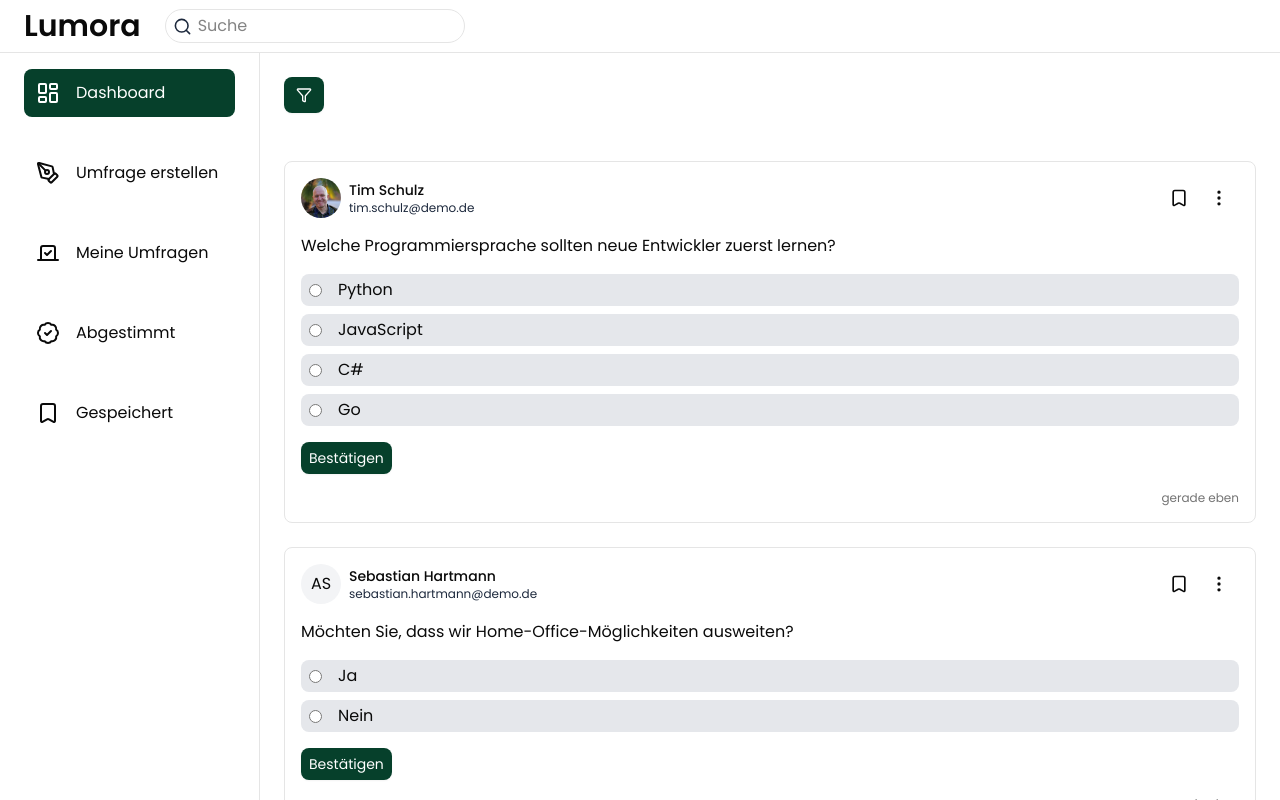
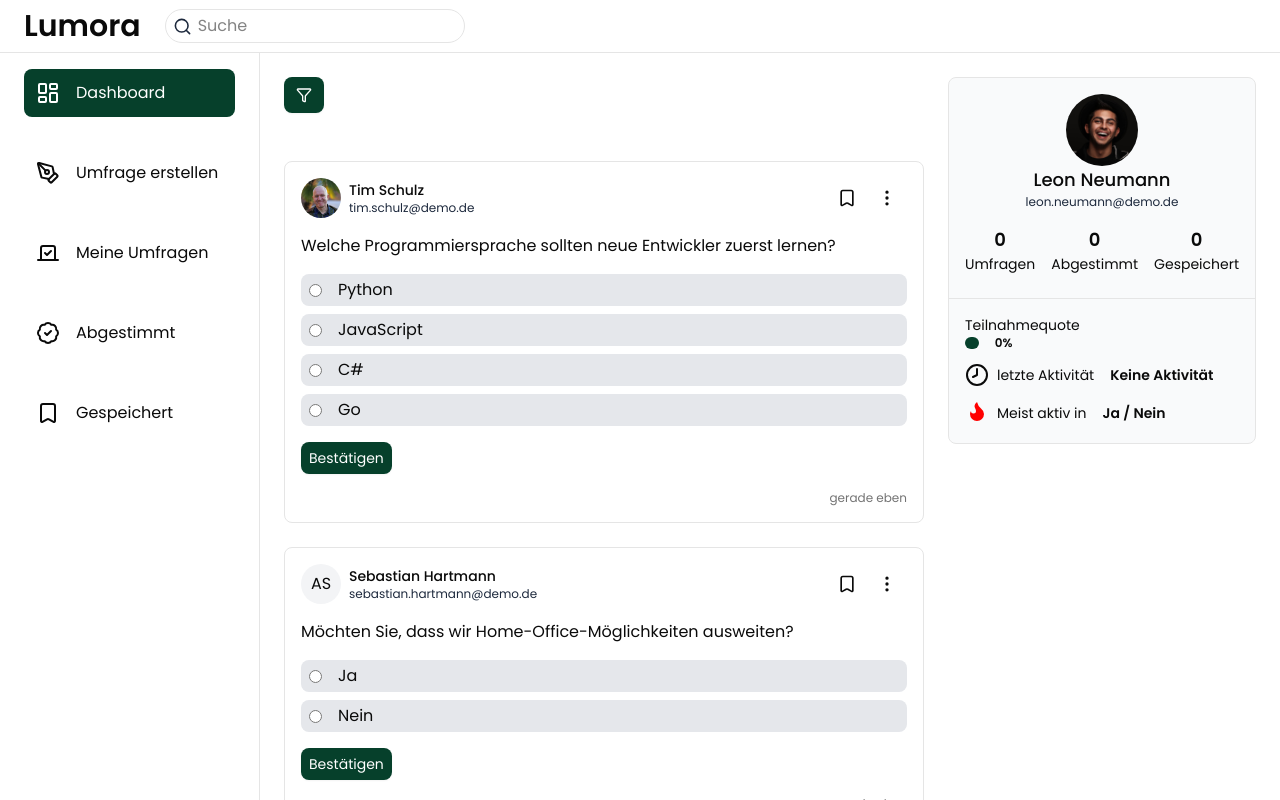
Before and after one commit to Marvin348/Lumora, a React (Vite) app: page / in a window 1280 px wide. Shown: the top 800 px of the page. Built offline with nearby package versions, Linux system fonts and the light colour scheme.

Commit message:
add user-stats and mobile

```diff
--- a/src/components/layout/AppLayout.tsx
+++ b/src/components/layout/AppLayout.tsx
@@ -6,6 +6,7 @@ import { useActiveUserStore } from "@/store/activeUser/useActiveUserStore";
 import { useUsers } from "@/hooks/useUsers";
 import { Spinner } from "@/components/ui/spinner";
 import { UserContext } from "@/context/useUserContext";
+import UserStats from "@/components/user/UserStats";
 
 const AppLayout = () => {
   const { data: users, isLoading, error } = useUsers();
@@ -17,7 +18,12 @@ const AppLayout = () => {
     setActiveUserId("u15");
   }, [setActiveUserId]);
 
-  if (isLoading) return <Spinner />;
+  if (isLoading)
+    return (
+      <div className="flex items-center justify-center h-screen">
+        <Spinner />
+      </div>
+    );
   if (error) return <div>Error</div>;
   if (!users) return null;
 
@@ -34,10 +40,15 @@ const AppLayout = () => {
             onOpen={isSidebarOpen}
           />
 
-          <main className="flex-1 p-6">
-            <div>
+          <main className="flex-1 p-6 xl:flex gap-6">
+            <div className="flex-1">
               <Outlet />
             </div>
+            <aside className="hidden xl:inline-block">
+              <div className="xl:sticky top-5 right-0">
+                <UserStats />
+              </div>
+            </aside>
           </main>
         </div>
       </div>
--- a/src/components/layout/Header.tsx
+++ b/src/components/layout/Header.tsx
@@ -1,7 +1,9 @@
 import { Link } from "react-router";
-import { Menu, Search } from "lucide-react";
+import { Menu, Search, User } from "lucide-react";
 import Searchbar from "@/components/search/Searchbar";
 import { useState } from "react";
+import { useUsersContext } from "@/context/useUserContext";
+import UserMenu from "@/components/user/UserMenu";
 
 type HeaderProps = {
   onOpen: () => void;
@@ -9,14 +11,14 @@ type HeaderProps = {
 
 const Header = ({ onOpen }: HeaderProps) => {
   const [openSearchbar, setOpenSearchbar] = useState(false);
+  const users = useUsersContext();
 
   return (
-    <nav className="flex items-center justify-between sm:justify-normal gap-6">
+    <nav className="relative flex items-center justify-between sm:justify-normal gap-6">
       <button className="md:hidden cursor-pointer" onClick={onOpen}>
         <Menu />
       </button>
 
-      {/* Logo (verschwindet bei Search auf Mobile) */}
       {!openSearchbar && (
         <Link to="/">
           <h2 className="font-semibold text-3xl">Lumora</h2>
@@ -31,6 +33,7 @@ const Header = ({ onOpen }: HeaderProps) => {
         <Searchbar onClose={() => setOpenSearchbar(false)} />
       </div>
 
+      <div className="flex items-center">
         {!openSearchbar && (
           <button
             className="sm:hidden cursor-pointer"
@@ -39,6 +42,11 @@ const Header = ({ onOpen }: HeaderProps) => {
             <Search />
           </button>
         )}
+
+        <div>
+          <UserMenu />
+        </div>
+      </div>
     </nav>
   );
 };
--- a/src/components/poll/PollCard.tsx
+++ b/src/components/poll/PollCard.tsx
@@ -43,10 +43,6 @@ const PollCard = ({ poll, users }: PollCardProps) => {
   const pollTimeAgo = getTimeAgo(createdAt);
   const myVote = votes.find((vote) => vote.userId === activeUserId);
   const voteTimeAgo = myVote ? getTimeAgo(myVote?.createdAt) : null;
-
-  // console.log(pollTimeAgo);
-  // console.log("voteTimeAgo", voteTimeAgo);
-  // console.log(votes);
 
   if (!author) return null;
 
--- a/src/components/user/UserInfo.tsx
+++ b/src/components/user/UserInfo.tsx
@@ -3,24 +3,30 @@ import { AVATARS } from "@/data/avatar";
 
 type UserInfoProps = {
   user: User;
+  variant?: "default" | "centered";
 };
-const UserInfo = ({ user }: UserInfoProps) => {
+const UserInfo = ({ user, variant }: UserInfoProps) => {
   const { name, email, avatarKey } = user;
+
+  const isCentered = variant === "centered";
+
   return (
     <>
       {avatarKey ? (
         <img
           src={AVATARS[avatarKey]}
           alt="Avatar"
-          className="size-10 rounded-full"
+          className={`rounded-full ${isCentered ? "size-18" : "size-10"}`}
         />
       ) : (
-        <div className="flex items-center justify-center size-10 rounded-full bg-gray-100">
+        <div
+          className={`flex items-center justify-center rounded-full bg-gray-100 ${isCentered ? "size-18" : "size-10"}`}
+        >
           AS
         </div>
       )}
-      <div>
-        <p className="text-sm font-medium">{name}</p>
+      <div className={isCentered ? "text-center" : ""}>
+        <p className={`font-medium ${isCentered ? "text-lg" : "text-sm"}`}>{name}</p>
         <p className="text-xs text-slate-800">{email}</p>
       </div>
     </>
--- /dev/null
+++ b/src/components/user/UserMenu.tsx
@@ -0,0 +1,46 @@
+import { User } from "lucide-react";
+import UserStats from "@/components/user/UserStats";
+import { useState, useRef, useEffect } from "react";
+
+const UserMenu = () => {
+  const [openUserStats, setOpenUserStats] = useState(false);
+  const ref = useRef<HTMLDivElement>(null);
+
+  useEffect(() => {
+    const handleClick = (e: MouseEvent) => {
+      if (!ref.current?.contains(e.target as Node)) {
+        setOpenUserStats(false);
+      }
+    };
+
+    document.addEventListener("mousedown", handleClick);
+    return () => document.removeEventListener("mousedown", handleClick);
+  }, []);
+
+  useEffect(() => {
+    const handleEsc = (e: KeyboardEvent) => {
+      if (e.key === "Escape") setOpenUserStats(false);
+    };
+
+    document.addEventListener("keydown", handleEsc);
+    return () => document.removeEventListener("keydown", handleEsc);
+  }, []);
+
+  return (
+    <div className="relative" ref={ref}>
+      <button
+        className="ml-4 mt-1 xl:hidden"
+        onClick={() => setOpenUserStats((prev) => !prev)}
+      >
+        <User />
+      </button>
+
+      {openUserStats && (
+        <div className="absolute right-0 md:-right-30 mt-2 bg-white border rounded-xl shadow-lg p-4 animate-in fade-in slide-in-from-top-2 z-50">
+          <UserStats />
+        </div>
+      )}
+    </div>
+  );
+};
+export default UserMenu;
--- /dev/null
+++ b/src/components/user/UserStats.tsx
@@ -0,0 +1,93 @@
+import { useUserStats } from "@/hooks/useUserStats";
+import UserInfo from "@/components/user/UserInfo";
+import { useActiveUserStore } from "@/store/activeUser/useActiveUserStore";
+import { getTimeAgo } from "@/utils/getTimeAgo";
+import { Flame, Clock8 } from "lucide-react";
+import type { PollType } from "@/types/pollType";
+import { useUsersContext } from "@/context/useUserContext";
+
+const UserStats = () => {
+  const {
+    pollsCreated,
+    votesGiven,
+    bookmarks,
+    participationRate,
+    lastActivityDate,
+    mostActiveType,
+  } = useUserStats();
+  const users = useUsersContext();
+  const activeUserId = useActiveUserStore((state) => state.activeUserId);
+  const activeUser = users.find((user) => user.id === activeUserId);
+
+  if (!activeUser) return <div>Kein User aktiv</div>;
+
+  const typeLabels: Record<PollType, string> = {
+    yes_no: "Ja / Nein",
+    rating: "Bewertung",
+    open_ended: "Kommentar",
+    single_choice: "Einzelauswahl",
+  };
+
+  console.log(activeUser);
+  console.log(useUserStats());
+  return (
+    <div className="border rounded-md bg-gray-50">
+      <div className="p-4">
+        <div className="flex flex-col items-center">
+          <UserInfo user={activeUser} variant="centered" />
+        </div>
+        <div className="mt-4 flex items-center justify-between gap-4 ">
+          <p className="text-center text-sm">
+            <span className="block text-lg font-semibold">{pollsCreated}</span>{" "}
+            Umfragen
+          </p>
+          <p className="text-center text-sm">
+            <span className="block text-lg font-semibold">{votesGiven}</span>{" "}
+            Abgestimmt
+          </p>
+          <p className="text-center text-sm">
+            <span className="block text-lg font-semibold">{bookmarks}</span>{" "}
+            Gespeichert
+          </p>
+        </div>
+      </div>
+
+      <div className="mt-2 pt-4 p-4 border-t">
+        <div>
+          <p className=" text-sm">Teilnahmequote</p>
+          <div className="flex items-center gap-4">
+            <div
+              className="block h-3 bg-custom rounded-md"
+              style={{
+                width: participationRate === 0 ? "5%" : `${participationRate}%`,
+              }}
+            ></div>
+            <p className="text-xs font-semibold">{participationRate}%</p>
+          </div>
+        </div>
+
+        <div className="mt-3 text-sm flex items-center">
+          <p className="flex items-center gap-2">
+            <Clock8 /> letzte Aktivität
+          </p>
+          <span className="ml-4 font-semibold">
+            {lastActivityDate
+              ? getTimeAgo(lastActivityDate)
+              : "Keine Aktivität"}
+          </span>
+        </div>
+
+        <div className="mt-3 text-sm flex items-center">
+          <p className="flex items-center gap-2">
+            <Flame className="mb-1" fill="red" stroke="none" />
+            Meist aktiv in
+          </p>
+          <span className="ml-4 font-semibold">
+            {mostActiveType ? typeLabels[mostActiveType] : "Noch keine Daten"}
+          </span>
+        </div>
+      </div>
+    </div>
+  );
+};
+export default UserStats;
--- /dev/null
+++ b/src/hooks/useUserStats.ts
@@ -0,0 +1,98 @@
+import { usePollsStore } from "@/store/polls/usePollsStore";
+import { useVotesStore } from "@/store/votes/useVotesStore";
+import { useActiveUserStore } from "@/store/activeUser/useActiveUserStore";
+import { useBookmarkStore } from "@/store/bookmark/useBookmarkStore";
+import type { PollType } from "@/types/pollType";
+import type { UserStats } from "@/types/userStats";
+
+export const useUserStats = (): UserStats => {
+  const activeUserId = useActiveUserStore((state) => state.activeUserId);
+  const polls = usePollsStore((state) => state.polls);
+  const votes = useVotesStore((state) => state.votes);
+  const bookmark = useBookmarkStore((state) => state.bookmark);
+
+  const pollsCreated = polls.filter(
+    (poll) => poll.authorId === activeUserId,
+  ).length;
+
+  const votesGiven = votes.filter(
+    (vote) => vote.userId === activeUserId,
+  ).length;
+
+  const bookmarks = bookmark.length;
+
+  // in percent
+  const participationRate = polls.length
+    ? Math.round((votesGiven / polls.length) * 100)
+    : 0;
+
+  // lastActivity
+  const allUserPollDates = polls
+    .filter((poll) => poll.authorId === activeUserId)
+    .map((poll) => poll.createdAt);
+
+  const allUserVoteDates = votes
+    .filter((vote) => vote.userId === activeUserId)
+    .map((vote) => vote.createdAt);
+
+  const totalUserDates = [...allUserPollDates, ...allUserVoteDates];
+
+  const sortedTotalUserDates = totalUserDates.sort(
+    (a, b) => new Date(b).getTime() - new Date(a).getTime(),
+  );
+
+  const lastActivityDate = sortedTotalUserDates.length
+    ? sortedTotalUserDates[0]
+    : null;
+
+  // mostActiveType
+  const userVotes = votes.filter((vote) => vote.userId === activeUserId);
+
+  const matchesPoll = polls.filter((poll) =>
+    userVotes.find((vote) => vote.pollId === poll.id),
+  );
+
+  const totalActiveType = matchesPoll.reduce(
+    (acc, poll) => {
+      if (poll.type === "open_ended") {
+        acc.open_ended += 1;
+      }
+      if (poll.type === "rating") {
+        acc.rating += 1;
+      }
+      if (poll.type === "single_choice") {
+        acc.single_choice += 1;
+      }
+      if (poll.type === "yes_no") {
+        acc.yes_no += 1;
+      }
+
+      return acc;
+    },
+    {
+      yes_no: 0,
+      rating: 0,
+      open_ended: 0,
+      single_choice: 0,
+    },
+  );
+
+  let maxCount = -1;
+  let mostActiveType: PollType | undefined = undefined;
+
+  for (const [type, count] of Object.entries(totalActiveType)) {
+    if (count > maxCount) {
+      maxCount = count;
+      mostActiveType = type as PollType;
+    }
+  }
+
+  return {
+    pollsCreated,
+    votesGiven,
+    bookmarks,
+    participationRate,
+    lastActivityDate,
+    mostActiveType,
+  };
+};
--- /dev/null
+++ b/src/types/userStats.ts
@@ -0,0 +1,10 @@
+import type { PollType } from "@/types/pollType";
+
+export type UserStats = {
+  pollsCreated: number;
+  votesGiven: number;
+  bookmarks: number;
+  participationRate: number;
+  lastActivityDate: string | null;
+  mostActiveType?: PollType;
+};
```
Lines whose indentation alone changed are shown as unchanged.
